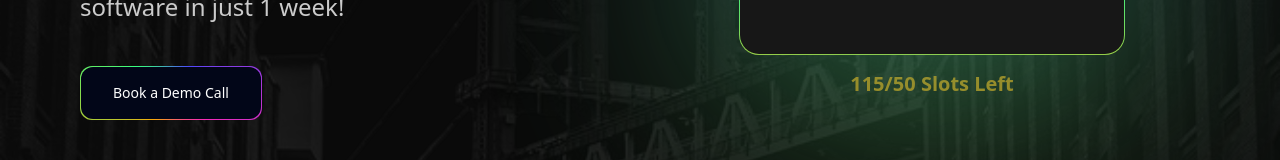
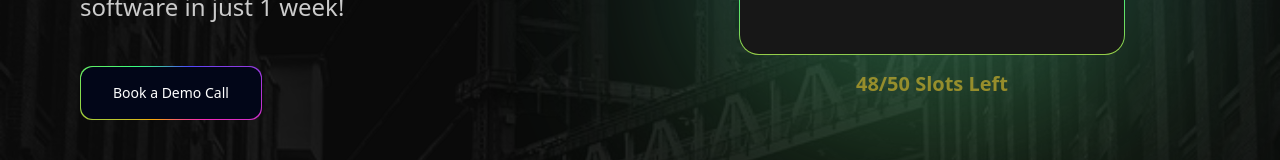
Before and after one commit to TomarJatin/tech-week-landing-page, a Next.js app: page / in a window 1280 px wide. Shown: the part 390-550 px from the top of the page. Built offline with nearby package versions, Linux system fonts and the light colour scheme.

Commit message:
feat: fix done

```diff
--- a/src/components/hero-section.tsx
+++ b/src/components/hero-section.tsx
@@ -5,7 +5,7 @@ import { NeonGradientCard } from "./magicui/neon-gradient-card";
 
 export function HeroSection() {
   const [timeLeft, setTimeLeft] = useState({ hours: 0, minutes: 0, seconds: 0 });
-  const [slotsLeft, setSlotsLeft] = useState(50);
+  const [slotsLeft, setSlotsLeft] = useState(48);
 
   useEffect(() => {
     const calculateTimer = () => {
@@ -39,7 +39,7 @@ export function HeroSection() {
       const slotsReduced = Math.floor(elapsedHours * 2);
       const remainingSlots = Math.max(0, 50 - slotsReduced);
 
-      setSlotsLeft(remainingSlots);
+      // setSlotsLeft(remainingSlots);
     };
 
     // Calculate immediately
```
